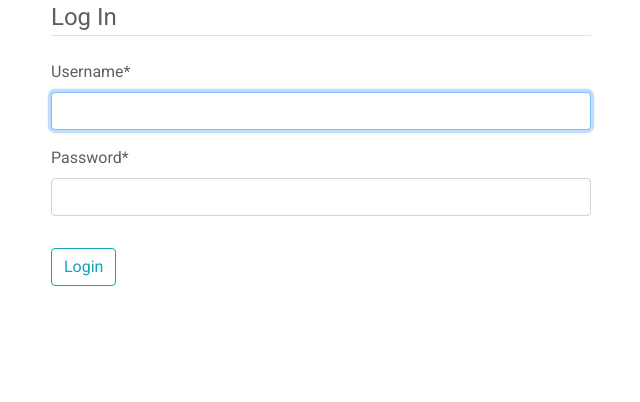
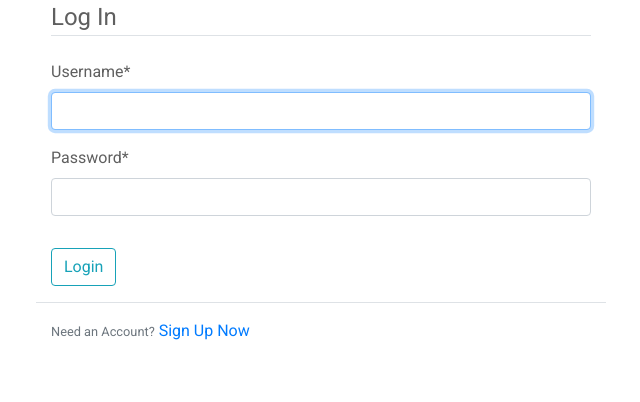
Before and after one commit to leihuagh/Django-Bootstrap-Blog, a Django app: page /login in a window 1280 px wide. Shown: the part 105-507 px from the top of the page, without its empty margins (319-959 px from the left). Run offline with Django 3.2, Linux system fonts and the light colour scheme; some libraries are stand-ins or nearby versions.

Commit message:
add register link on Login

```diff
--- a/authentication/templates/login.html
+++ b/authentication/templates/login.html
@@ -23,5 +23,13 @@ Login
         </div>
         <div class="col-md-3"></div>
     </div>
+    <div class="row">
+        <div class="col-md-3"></div>
+        <div class="col-md-6 border-top pt-3 text-capitalize">
+            <small class="text-muted">need <span class="text-lowercase">an</span> account?</small>
+            <a href="{% url 'users:register' %}">sign up now</a>
+        </div>
+        <div class="col-md-3"></div>
+    </div>
 </div>
 {% endblock main_contents %}
```
